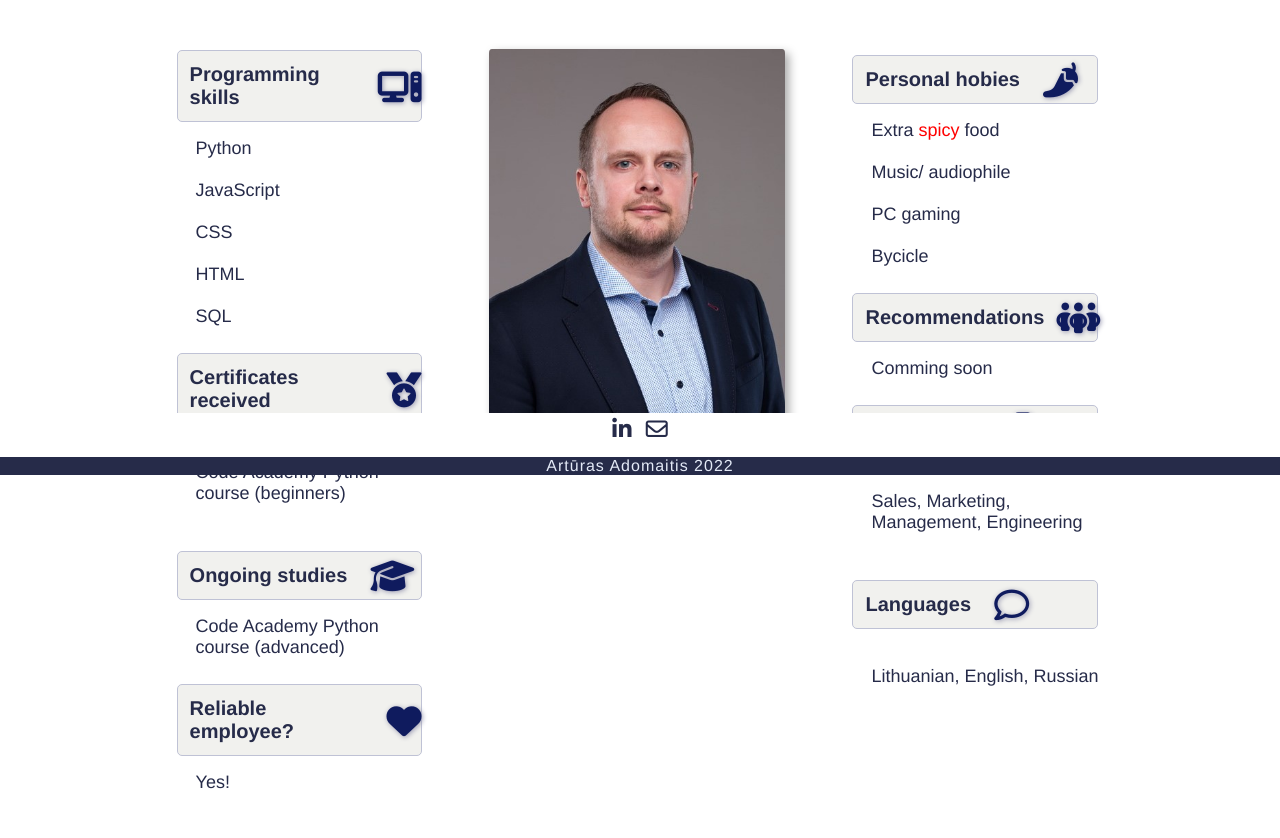
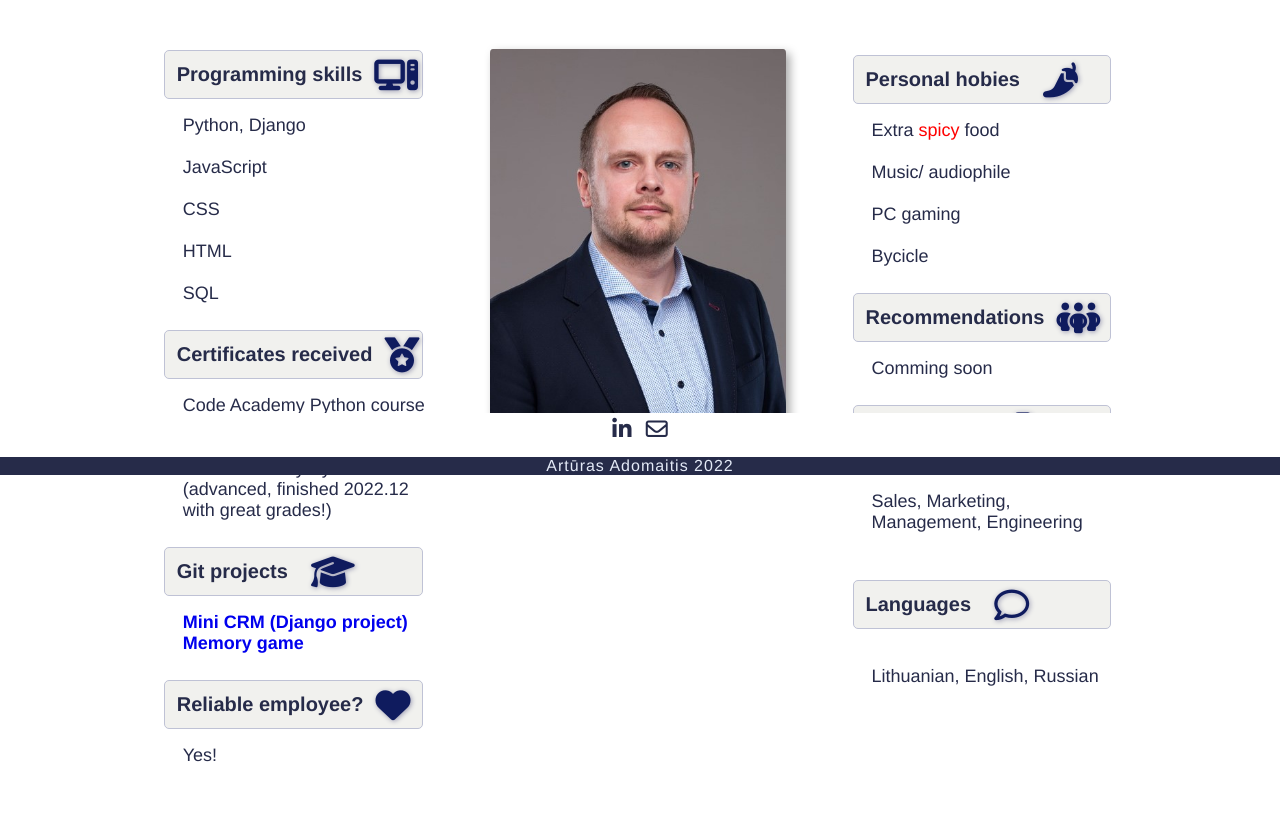
Before and after one commit to jazzualus/personal_web, a plain HTML site: page about.html in a window 1280 px wide. Shown: the part 325-1163 px from the top of the page. Drawn offline with Linux system fonts and the light colour scheme.

Commit message:
Personal info updated

```diff
--- a/about.html
+++ b/about.html
@@ -35,7 +35,7 @@
                     <i class="fa-solid fa-computer"></i>
                 </div>
                 <div class="about-listing">
-                    <p>Python</p><br>
+                    <p>Python, Django</p><br>
                     <p>JavaScript</p><br>
                     <p>CSS</p><br>
                     <p>HTML</p><br>
@@ -46,14 +46,16 @@
                     <i class="fa-solid fa-medal"></i>
                 </div>
                 <div class="about-listing">
-                    <br><p>Code Academy Python course (beginners)</p><br><br>
+                    <p>Code Academy Python course (beginners)</p><br>
+                    <p>Code Academy Python course (advanced, finished 2022.12 with great grades!)</p><br>
                 </div>
                 <div class="heading-about">
-                    <h3>Ongoing studies &nbsp</h3>
+                    <h3>Git projects &nbsp</h3>
                     <i class="fa-solid fa-graduation-cap"></i>
                 </div>
                 <div class="about-listing">
-                    <p>Code Academy Python course (advanced)</p><br>
+                    <a style="text-decoration: none" href="https://github.com/jazzualus/minicrm/tree/master"><strong>Mini CRM (Django project)</strong></a>
+                    <br><a style="text-decoration: none" href="https://github.com/jazzualus/Kursinis_Darbas/tree/master"><strong>Memory game</strong></a><br><br>
                 </div>
                 <div class="heading-about">
                     <h3>Reliable employee?</h3>
```
Also changed, not shown: contact.html (+1 -1 lines).
